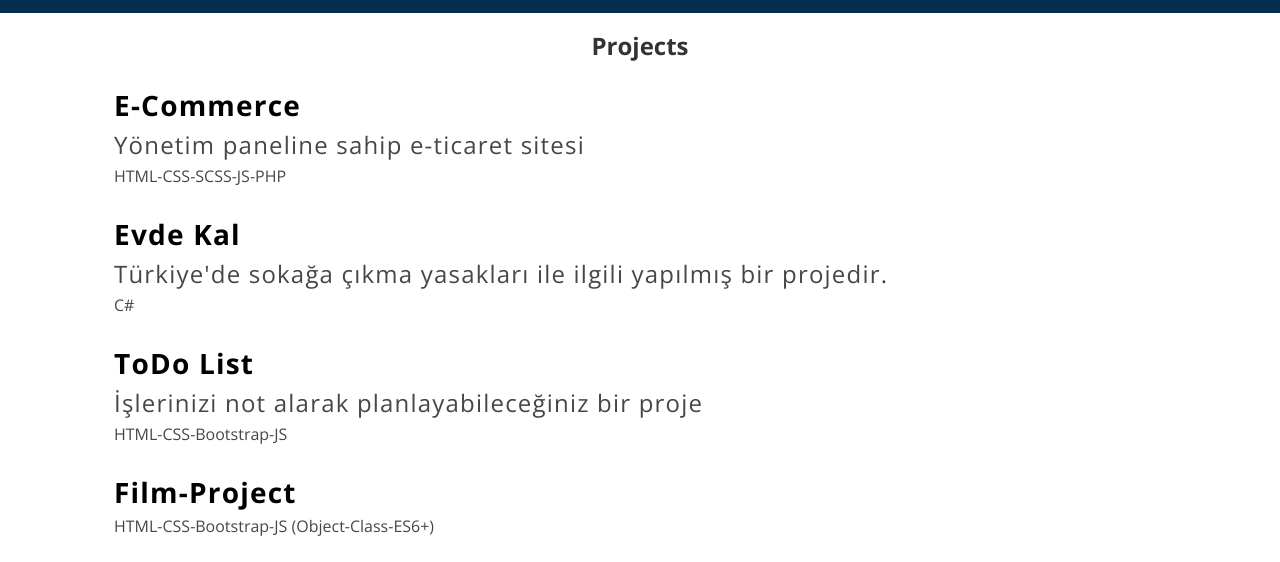
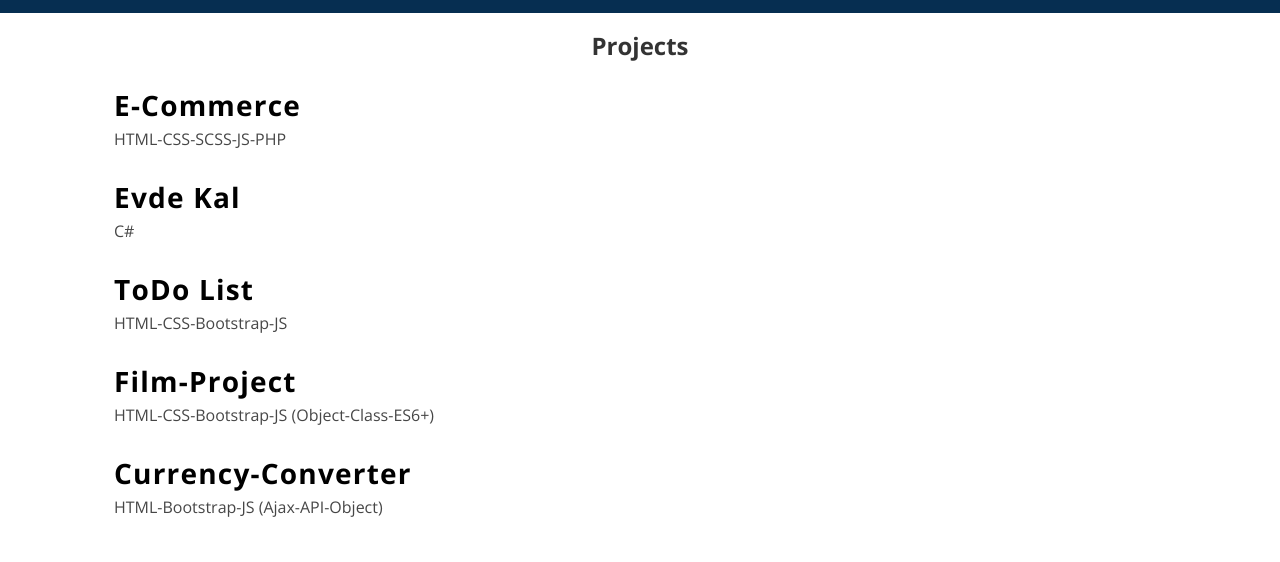
Before and after one commit to sapmaztaha/sapmaztaha.github.io, a plain HTML site: page index.html in a window 1280 px wide. Shown: the part 802-1364 px from the top of the page. Drawn offline with nearby package versions, Linux system fonts and the light colour scheme.

Commit message:
Update index.html

```diff
--- a/index.html
+++ b/index.html
@@ -97,9 +97,9 @@
               <div class="title">
                 <a href="https://github.com/sapmaztaha/e-commerce" target="_blank" class="link"  style="color:black;" >E-Commerce</a>
               </div>
-              <div class="description">
+              <!-- <div class="description">
                 Yönetim paneline sahip e-ticaret sitesi
-              </div>
+              </div> -->
               <div class="instructor">HTML-CSS-SCSS-JS-PHP</div>
               <!-- <div class="rating"></div> -->
             </div>
@@ -111,9 +111,9 @@
               <div class="title">
                 <a href="https://github.com/sapmaztaha/EvdeKal" target="_blank" class="link">Evde Kal</a>
               </div>
-              <div class="description">
+              <!-- <div class="description">
                 Türkiye'de sokağa çıkma yasakları ile ilgili yapılmış bir projedir.
-              </div>
+              </div> -->
               <div class="instructor">C#</div>
               <!-- <div class="rating"></div> -->
             </div>
@@ -127,9 +127,9 @@
               <div class="title">
                 <a href="https://github.com/sapmaztaha/todoList" target="_blank" class="link"  style="color:black;" >ToDo List</a>
               </div>
-              <div class="description">
+              <!-- <div class="description">
                 İşlerinizi not alarak planlayabileceğiniz bir proje
-              </div>
+              </div> -->
               <div class="instructor">HTML-CSS-Bootstrap-JS</div>
               <!-- <div class="rating"></div> -->
             </div>
```
